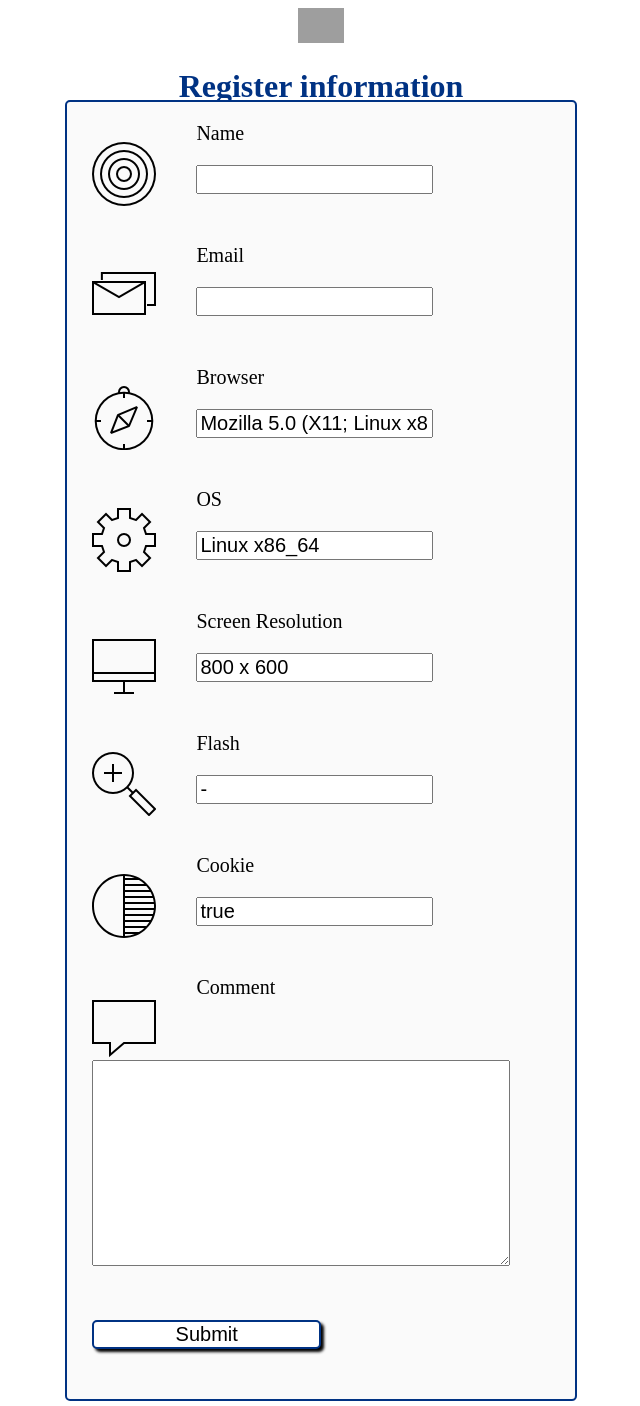
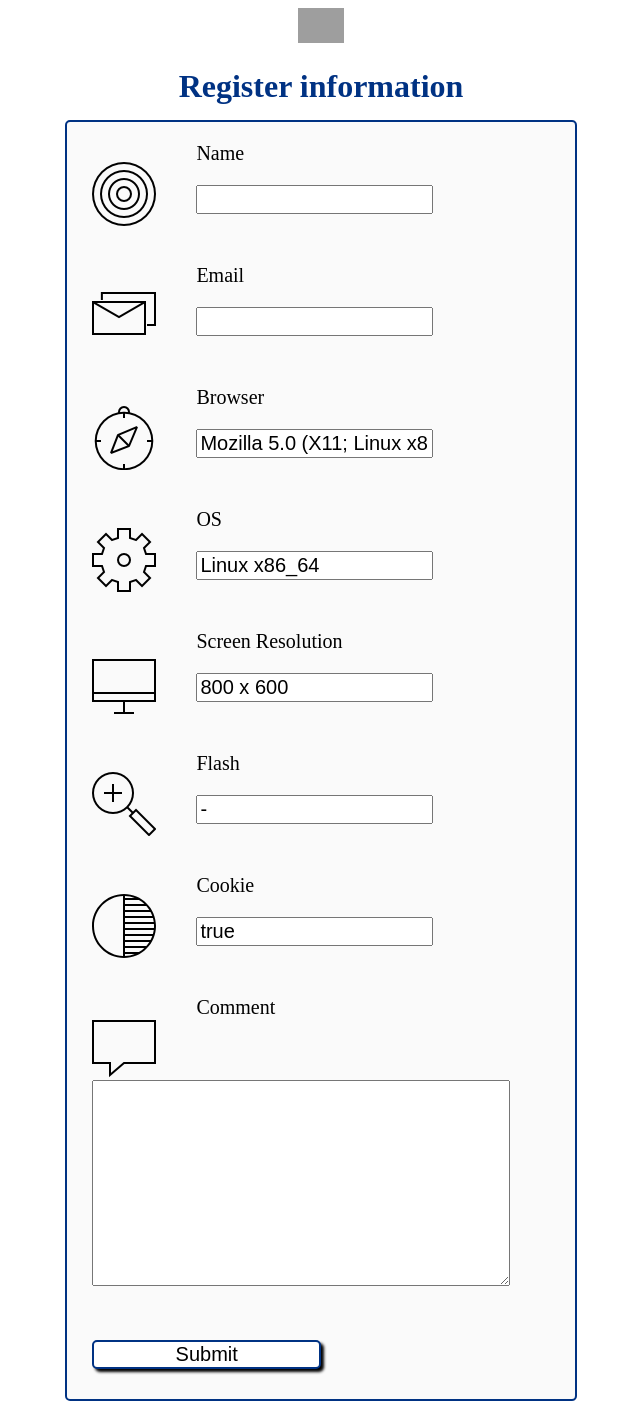
Before and after one commit to perhenrik90/PCInfo, a PHP site: page / in a window 1280 px wide. Shown: the whole page, without its empty margins (319-959 px from the left). Run offline with PHP 8.4, Linux system fonts and the light colour scheme; grey boxes are pictures that could not be loaded.

Commit message:
added some more space at blanket top

```diff
--- a/main.css
+++ b/main.css
@@ -24,11 +24,10 @@ h1
     text-align:left;
     position:fixed;
     bottom:5px;
-    top:22%;
     left:30%;
     right:30%;
     bottom:5px;
-    top:100px;
+    top:120px;
     background:#FAFAFA;
     border:2px solid #003283;
     border-radius:5px;
```
